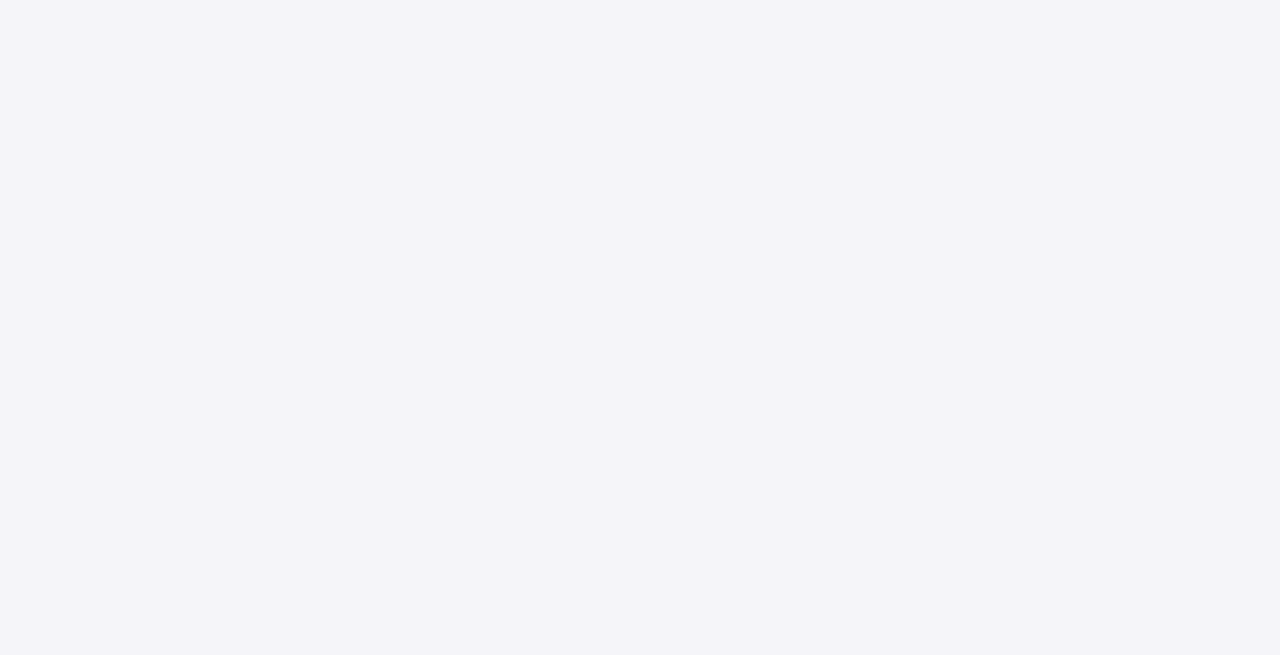
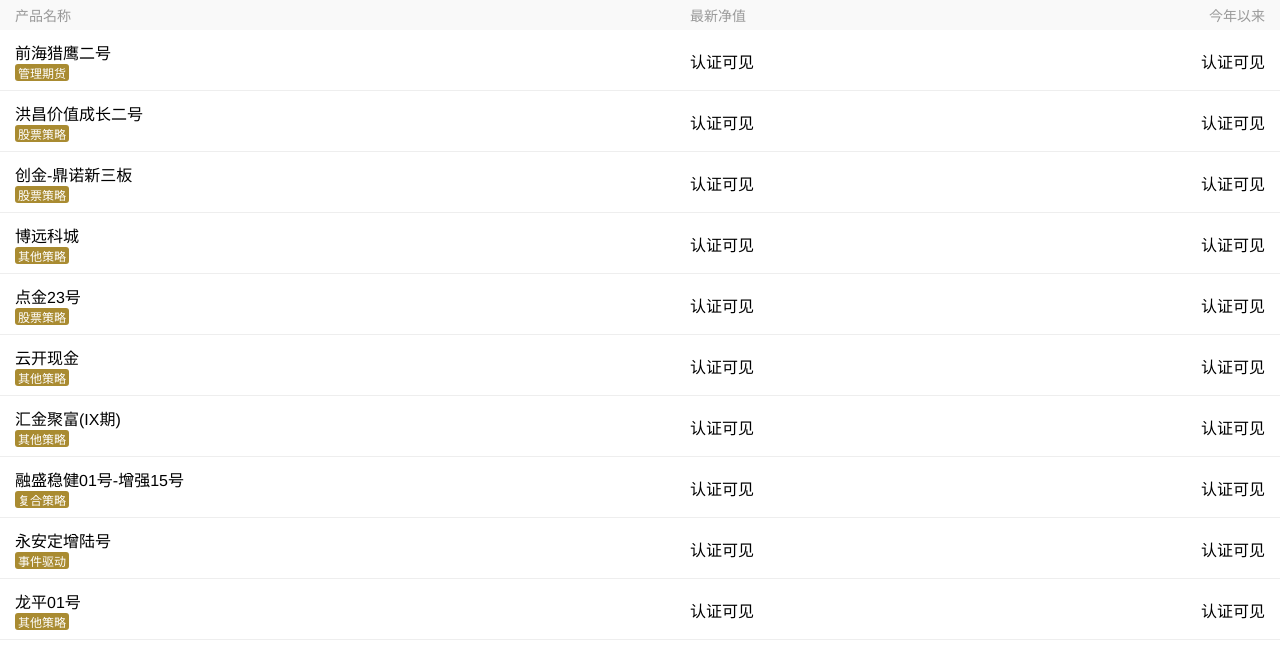
Before and after one commit to qiaowenwen/pf-component, a React app: page /#/listview in a window 1280 px wide. Built offline with nearby package versions, Linux system fonts and the light colour scheme; a script that the page names is missing; a small style sheet from the web is missing.

Commit message:
list-view组件

```diff
--- a/index.html
+++ b/index.html
@@ -4,7 +4,7 @@
 <head>
   <meta charset="utf-8" />
   <meta name="viewport" content="width=device-width,user-scalable=no,initial-scale=1,maximum-scale=1,minimum-scale=1" />
-  <link rel="stylesheet" href="//at.alicdn.com/t/font_790850_87icp0zd1t6.css" />
+  <link rel="stylesheet" href="//at.alicdn.com/t/font_790850_0bxwy6p1bn56.css" />
   <script>
     // !function (e) { function t(a) { if (i[a]) return i[a].exports; var n = i[a] = { exports: {}, id: a, loaded: !1 }; return e[a].call(n.exports, n, n.exports, t), n.loaded = !0, n.exports } var i = {}; return t.m = e, t.c = i, t.p = "", t(0) }([function (e, t) { "use strict"; Object.defineProperty(t, "__esModule", { value: !0 }); var i = window; t["default"] = i.flex = function (e, t) { var a = e || 100, n = t || 1, r = i.document, o = navigator.userAgent, d = o.match(/Android[\S\s]+AppleWebkit\/(\d{3})/i), l = o.match(/U3\/((\d+|\.){5,})/i), c = l && parseInt(l[1].split(".").join(""), 10) >= 80, p = navigator.appVersion.match(/(iphone|ipad|ipod)/gi), s = i.devicePixelRatio || 1; p || d && d[1] > 534 || c || (s = 1); var u = 1 / s, m = r.querySelector('meta[name="viewport"]'); m || (m = r.createElement("meta"), m.setAttribute("name", "viewport"), r.head.appendChild(m)), m.setAttribute("content", "width=device-width,user-scalable=no,initial-scale=" + u + ",maximum-scale=" + u + ",minimum-scale=" + u), r.documentElement.style.fontSize = a / 2 * s * n + "px" }, e.exports = t["default"] }]);
     // flex(100, 1);
--- a/index.js
+++ b/index.js
@@ -5,6 +5,7 @@ import App from './src/docs/App'
 import Button from './src/docs/demo/button'
 import SwitchButton from './src/docs/demo/switch'
 import List from './src/docs/demo/list'
+import ListView from './src/docs/demo/listview'
 import Empty from './src/docs/demo/empty'
 import WhiteSpace from './src/docs/demo/whitespace'
 import Checkbox from './src/docs/demo/checkbox'
@@ -17,6 +18,7 @@ ReactDOM.render(
       <Route path="/button" component={Button} />
       <Route path="/switch" component={SwitchButton} />
       <Route path="/list" component={List} />
+      <Route path="/listview" component={ListView} />
       <Route path="/empty" component={Empty} />
       <Route path="/whitespace" component={WhiteSpace} />
       <Route path="/checkbox" component={Checkbox} />
--- a/package.json
+++ b/package.json
@@ -29,6 +29,7 @@
     "react-dom": "^16.4.2",
     "react-router": "^4.3.1",
     "react-router-dom": "^4.3.1",
+    "rmc-list-view": "^0.11.5",
     "style-loader": "^0.22.1",
     "url-loader": "^1.0.1",
     "webpack": "^4.16.5",
--- a/src/components/Icon/style.less
+++ b/src/components/Icon/style.less
@@ -1,6 +1,8 @@
 .iconfont {
   margin-right: 5px;
-  margin-top: 1px;
   font-size: 20px;
   color: #ccc;
+  display: inline-block;
+  width: 20px;
+  height: 19px;
 }
--- a/src/components/List/listItem.less
+++ b/src/components/List/listItem.less
@@ -82,7 +82,8 @@
       padding-left: 5px;
 
       .iconfont {
-        margin: 0;
+        line-height: 19px;
+        height: 19px;
       }
     }
   }
--- /dev/null
+++ b/src/components/ListView/data.js
@@ -0,0 +1,222 @@
+export default [
+  {
+    SecurityCode: '78021793',
+    SecurityName: '前海猎鹰二号',
+    StrategyCode: '005',
+    StrategyName: '管理期货',
+    RunState: '1',
+    SetupDate: '12-22',
+    TDate: '2015-12-31',
+    PerANV: '认证可见',
+    AccuChg: '认证可见'
+  },
+  {
+    SecurityCode: '77012582',
+    SecurityName: '洪昌价值成长二号',
+    StrategyCode: '001',
+    StrategyName: '股票策略',
+    RunState: '1',
+    SetupDate: '10-15',
+    TDate: '2015-12-31',
+    PerANV: '认证可见',
+    AccuChg: '认证可见'
+  },
+  {
+    SecurityCode: '77025022',
+    SecurityName: '创金-鼎诺新三板',
+    StrategyCode: '001',
+    StrategyName: '股票策略',
+    RunState: '1',
+    SetupDate: '10-09',
+    TDate: '2016-10-31',
+    PerANV: '认证可见',
+    AccuChg: '认证可见'
+  },
+  {
+    SecurityCode: '73116331',
+    SecurityName: '博远科城',
+    StrategyCode: '008',
+    StrategyName: '其他策略',
+    RunState: '1',
+    SetupDate: '11-07',
+    TDate: '2018-07-13',
+    PerANV: '认证可见',
+    AccuChg: '认证可见'
+  },
+  {
+    SecurityCode: '73000063',
+    SecurityName: '点金23号',
+    StrategyCode: '001',
+    StrategyName: '股票策略',
+    RunState: '2',
+    SetupDate: '09-29',
+    TDate: '2007-09-21',
+    PerANV: '认证可见',
+    AccuChg: '认证可见'
+  },
+  {
+    SecurityCode: '73092040',
+    SecurityName: '云开现金',
+    StrategyCode: '008',
+    StrategyName: '其他策略',
+    RunState: '1',
+    SetupDate: '03-24',
+    TDate: '2017-08-01',
+    PerANV: '认证可见',
+    AccuChg: '认证可见'
+  },
+  {
+    SecurityCode: '73040463',
+    SecurityName: '汇金聚富(IX期)',
+    StrategyCode: '008',
+    StrategyName: '其他策略',
+    RunState: '1',
+    SetupDate: '05-30',
+    TDate: '2015-11-20',
+    PerANV: '认证可见',
+    AccuChg: '认证可见'
+  },
+  {
+    SecurityCode: '73013173',
+    SecurityName: '融盛稳健01号-增强15号',
+    StrategyCode: '003',
+    StrategyName: '复合策略',
+    RunState: '1',
+    SetupDate: '01-17',
+    TDate: '2015-09-30',
+    PerANV: '认证可见',
+    AccuChg: '认证可见'
+  },
+  {
+    SecurityCode: '77013687',
+    SecurityName: '永安定增陆号',
+    StrategyCode: '006',
+    StrategyName: '事件驱动',
+    RunState: '1',
+    SetupDate: '11-13',
+    TDate: '2015-12-31',
+    PerANV: '认证可见',
+    AccuChg: '认证可见'
+  },
+  {
+    SecurityCode: '73050074',
+    SecurityName: '龙平01号',
+    StrategyCode: '008',
+    StrategyName: '其他策略',
+    RunState: '1',
+    SetupDate: '06-28',
+    TDate: '2015-11-06',
+    PerANV: '认证可见',
+    AccuChg: '认证可见'
+  },
+  {
+    SecurityCode: '73077718',
+    SecurityName: '百瑞恒益107号(结构化2期)',
+    StrategyCode: '008',
+    StrategyName: '其他策略',
+    RunState: '1',
+    SetupDate: '12-05',
+    TDate: '2015-06-19',
+    PerANV: '认证可见',
+    AccuChg: '认证可见'
+  },
+  {
+    SecurityCode: '73056531',
+    SecurityName: '海王星1号',
+    StrategyCode: '005',
+    StrategyName: '管理期货',
+    RunState: '1',
+    SetupDate: '12-18',
+    TDate: '2016-12-30',
+    PerANV: '认证可见',
+    AccuChg: '认证可见'
+  },
+  {
+    SecurityCode: '73042704',
+    SecurityName: '汇金聚富(Ⅰ期)第38期',
+    StrategyCode: '008',
+    StrategyName: '其他策略',
+    RunState: '1',
+    SetupDate: '03-22',
+    TDate: '2014-06-20',
+    PerANV: '认证可见',
+    AccuChg: '认证可见'
+  },
+  {
+    SecurityCode: '78043093',
+    SecurityName: '汇祥1号',
+    StrategyCode: '003',
+    StrategyName: '复合策略',
+    RunState: '1',
+    SetupDate: '06-27',
+    TDate: '2017-12-29',
+    PerANV: '认证可见',
+    AccuChg: '认证可见'
+  },
+  {
+    SecurityCode: '78018261',
+    SecurityName: '画龙点睛新三板',
+    StrategyCode: '001',
+    StrategyName: '股票策略',
+    RunState: '1',
+    SetupDate: '10-22',
+    TDate: '2016-09-30',
+    PerANV: '认证可见',
+    AccuChg: '认证可见'
+  },
+  {
+    SecurityCode: '78024211',
+    SecurityName: '元素资本MOM母基金一号',
+    StrategyCode: '007',
+    StrategyName: '组合基金',
+    RunState: '2',
+    SetupDate: '01-03',
+    TDate: '2015-09-11',
+    PerANV: '认证可见',
+    AccuChg: '认证可见'
+  },
+  {
+    SecurityCode: '73050271',
+    SecurityName: '宏北01号',
+    StrategyCode: '008',
+    StrategyName: '其他策略',
+    RunState: '1',
+    SetupDate: '11-08',
+    TDate: '2015-09-30',
+    PerANV: '认证可见',
+    AccuChg: '认证可见'
+  },
+  {
+    SecurityCode: '73054676',
+    SecurityName: '恒鹰01号',
+    StrategyCode: '008',
+    StrategyName: '其他策略',
+    RunState: '1',
+    SetupDate: '02-21',
+    TDate: '2015-09-30',
+    PerANV: '认证可见',
+    AccuChg: '认证可见'
+  },
+  {
+    SecurityCode: '73062361',
+    SecurityName: '融达稳赢01号-第12期',
+    StrategyCode: '008',
+    StrategyName: '其他策略',
+    RunState: '1',
+    SetupDate: '06-27',
+    TDate: '2015-08-21',
+    PerANV: '认证可见',
+    AccuChg: '认证可见'
+  },
+  {
+    SecurityCode: '77851393',
+    SecurityName: '金鹰穗富6号进取级',
+    StrategyCode: '003',
+    StrategyName: '复合策略',
+    RunState: '1',
+    SetupDate: '09-26',
+    TDate: '2015-05-22',
+    PerANV: '认证可见',
+    AccuChg: '认证可见'
+  }
+]
--- /dev/null
+++ b/src/components/ListView/index.js
@@ -0,0 +1,63 @@
+import React, { Component } from 'react'
+import RListView from 'rmc-list-view'
+import PropTypes from 'prop-types'
+import Icon from '../Icon/index'
+import './style.less'
+
+function noop() {}
+
+class ListView extends Component {
+  static DataSource = RListView.DataSource
+
+  render() {
+    const {
+      dataSource,
+      isLoading,
+      loadingText,
+      height,
+      renderRow,
+      onEndReached,
+      ...restProps
+    } = this.props
+
+    return (
+      <div className="pf-list-view">
+        <RListView
+          ref={el => (this.lv = el)}
+          dataSource={dataSource}
+          style={{ height }}
+          renderRow={renderRow}
+          renderFooter={() => (
+            <div className="pf-list-view-loading">
+              <Icon name="loading" className="loading-animate" />
+              {isLoading ? loadingText : ''}
+            </div>
+          )}
+          onEndReached={onEndReached}
+          onEndReachedThreshold={10}
+          pageSize={10}
+          {...restProps}
+        />
+      </div>
+    )
+  }
+}
+
+ListView.propTypes = {
+  dataSource: PropTypes.object.isRequired,
+  isLoading: PropTypes.bool.isRequired,
+  loadingText: PropTypes.string,
+  height: PropTypes.number.isRequired,
+  renderHeader: PropTypes.func,
+  renderRow: PropTypes.func.isRequired,
+  onEndReached: PropTypes.func
+}
+
+ListView.defaultProps = {
+  dataSource: [],
+  isLoading: true,
+  loadingText: '数据加载中',
+  onEndReached: noop
+}
+
+export default ListView
--- /dev/null
+++ b/src/components/ListView/style.less
@@ -0,0 +1,27 @@
+.pf-list-view {
+  background-color: #fff;
+
+  .pf-list-view-loading {
+    padding: 20px;
+    text-align: center;
+    color: #888;
+  }
+}
+
+.loading-animate {
+  position: relative;
+  top: 2px;
+  color: #ff6600;
+  transition: all 1s ease;
+  animation: circle 1.5s infinite 0s linear;
+  line-height: 20px;
+}
+
+@keyframes circle {
+  0% {
+    transform: rotate(0deg);
+  }
+  100% {
+    transform: rotate(360deg);
+  }
+}
--- a/src/components/index.js
+++ b/src/components/index.js
@@ -1,6 +1,7 @@
 export { default as Button } from './Button/index'
 export { default as Switch } from './Switch/index'
 export { default as List } from './List/index'
+export { default as ListView } from './ListView/index'
 export { default as Empty } from './Empty/index'
 export { default as Checkbox } from './Checkbox/index'
 export { default as WhiteSpace } from './WhiteSpace/index'
--- /dev/null
+++ b/src/docs/demo/listview.js
@@ -0,0 +1,101 @@
+import React, { Component } from 'react'
+import { ListView } from '../../components/index'
+import sources from '../../components/ListView/data'
+import './listview.less'
+
+class ListViewDemo extends Component {
+  constructor(props) {
+    super(props)
+    const dataSource = new ListView.DataSource({
+      rowHasChanged: (row1, row2) => row1 !== row2
+    })
+
+    this.state = {
+      dataSource,
+      listData: [],
+      isLoading: true,
+      height: document.documentElement.clientHeight
+    }
+  }
+
+  componentDidMount() {
+    document.body.style.overflowY = navigator.userAgent.match(
+      /Android|iPhone|iPad|iPod/i
+    )
+      ? 'hidden'
+      : 'auto'
+
+    // simulate initial Ajax
+    this.getRequestData()
+    setTimeout(() => {
+      this.setState({
+        dataSource: this.state.dataSource.cloneWithRows(this.state.listData),
+        isLoading: false
+      })
+    }, 600)
+  }
+
+  getRequestData() {
+    const listData = this.state.listData.concat(sources)
+    this.setState({
+      listData
+    })
+  }
+
+  onEndReached = event => {
+    if (this.state.isLoading && !this.state.hasMore) {
+      return
+    }
+    this.setState({ isLoading: true })
+    this.getRequestData()
+    setTimeout(() => {
+      this.setState({
+        dataSource: this.state.dataSource.cloneWithRows(this.state.listData),
+        isLoading: false
+      })
+    }, 2000)
+  }
+
+  render() {
+    const { onEndReached } = this
+    const { height, isLoading, dataSource } = this.state
+
+    // 头模板
+    const headerRender = () => (
+      <div className="cstm-list-header">
+        <span className="cstm-list-header-col1">产品名称</span>
+        <span className="cstm-list-header-col2">最新净值</span>
+        <span className="cstm-list-header-col3">今年以来</span>
+      </div>
+    )
+
+    // 行模板
+    const rowRender = rowItem => (
+      <div className="cstm-list-view-item">
+        <span className="cstm-list-item-main">
+          <span className="cstm-list-item-title">{rowItem.SecurityName}</span>
+          <span className="cstm-list-item-subtitle">
+            {rowItem.StrategyName}
+          </span>
+        </span>
+        <span className="cstm-list-item-col1">{rowItem.PerANV}</span>
+        <span className="cstm-list-item-col2">{rowItem.AccuChg}</span>
+      </div>
+    )
+
+    return (
+      <div className="pf-list-view">
+        <ListView
+          dataSource={dataSource}
+          isLoading={isLoading}
+          height={height}
+          renderHeader={headerRender}
+          renderRow={rowData => rowRender(rowData)}
+          onEndReached={onEndReached}
+        />
+      </div>
+    )
+  }
+}
+
+export default ListViewDemo
--- /dev/null
+++ b/src/docs/demo/listview.less
@@ -0,0 +1,73 @@
+.cstm-list-header {
+  display: flex;
+  align-items: center;
+  background-color: #f9f9f9;
+  padding: 0 15px;
+  height: 30px;
+  align-items: center;
+
+  .cstm-list-header-col1,
+  .cstm-list-header-col2,
+  .cstm-list-header-col3 {
+    color: #999;
+    font-size: 14px;
+  }
+
+  .cstm-list-header-col1 {
+    flex: 1;
+  }
+
+  .cstm-list-header-col2 {
+    flex-basis: 23%;
+  }
+
+  .cstm-list-header-col3 {
+    flex-basis: 23%;
+    text-align: right;
+  }
+}
+
+.cstm-list-view-item {
+  padding: 10px 15px;
+  position: relative;
+  display: flex;
+  align-items: center;
+
+  .cstm-list-item-main {
+    flex: 1;
+
+    .cstm-list-item-title,
+    .cstm-list-item-subtitle {
+      display: block;
+    }
+
+    .cstm-list-item-subtitle {
+      font-size: 12px;
+      background-color: #a98b31;
+      color: #fff;
+      display: inline-block;
+      padding: 0 3px;
+      border-radius: 3px;
+    }
+  }
+
+  .cstm-list-item-col1,
+  .cstm-list-item-col2 {
+    flex-basis: 23%;
+  }
+
+  .cstm-list-item-col2 {
+    text-align: right;
+  }
+
+  &:after {
+    content: '';
+    position: absolute;
+    bottom: 0;
+    left: 0;
+    width: 100%;
+    height: 1px;
+    background-color: #ddd;
+    transform: scaleY(0.5);
+  }
+}
```
Also changed, not shown: src/docs/App.js (+9 -0 lines), 1 other file.
